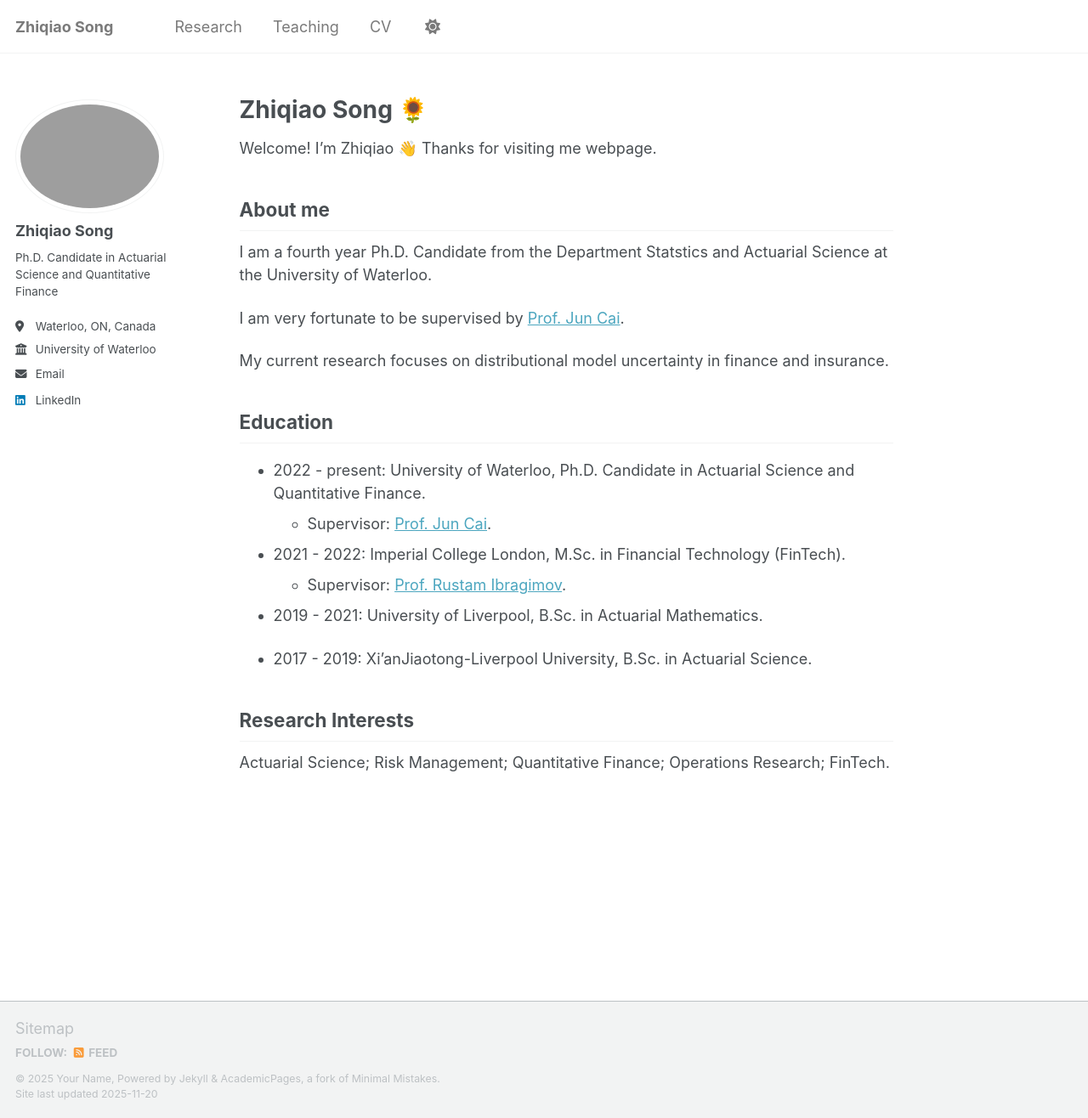
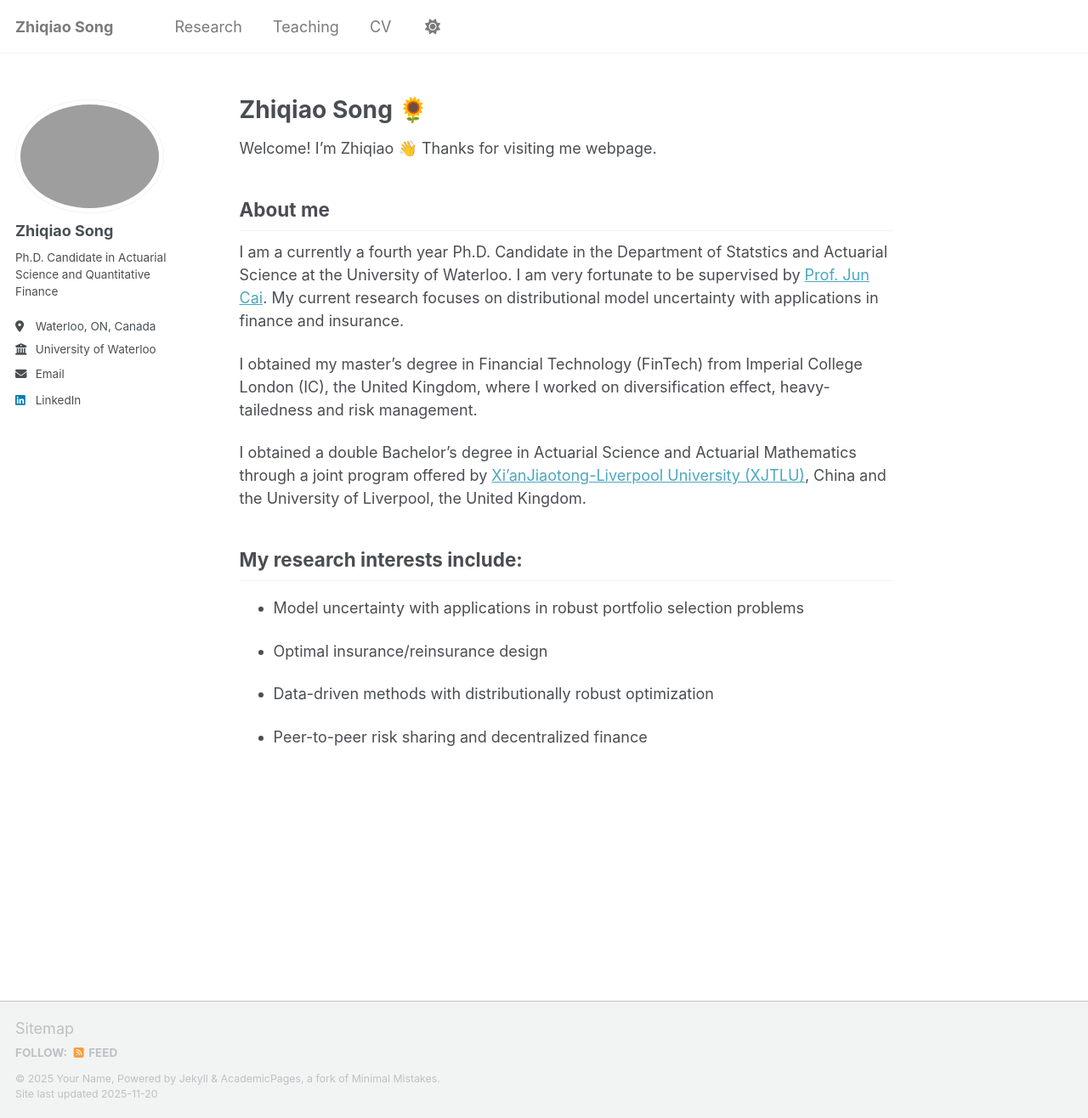
Before and after one commit to ZhiqiaoSong/zhiqiaosong.github.io, a Jekyll site: the page built from _pages/about.md, in a window 1280 px wide and 1316 px high. Shown: the whole window at 85% size. Built offline with Jekyll 4.4.1, drawn with Linux system fonts in a browser that asks for light colours; a script that is not in the unit is left out.

Commit message:
Update about.md

```diff
--- a/_pages/about.md
+++ b/_pages/about.md
@@ -13,26 +13,21 @@ Welcome! I'm Zhiqiao 👋 Thanks for visiting me webpage.
 
 ## About me
 
-I am a fourth year Ph.D. Candidate from the Department Statstics and Actuarial Science at the University of Waterloo.
+I am a currently a fourth year Ph.D. Candidate in the Department of Statstics and Actuarial Science at the University of Waterloo.
+I am very fortunate to be supervised by [Prof. Jun Cai](https://sas.uwaterloo.ca/~jcai/).
+My current research focuses on distributional model uncertainty with applications in finance and insurance.
 
-I am very fortunate to be supervised by [Prof. Jun Cai](https://sas.uwaterloo.ca/~jcai/).
+I obtained my master's degree in Financial Technology (FinTech) from Imperial College London (IC), the United Kingdom, where I worked on diversification effect, heavy-tailedness and risk management.
 
-My current research focuses on distributional model uncertainty in finance and insurance.
+I obtained a double Bachelor's degree in Actuarial Science and Actuarial Mathematics through a joint program offered by [Xi'anJiaotong-Liverpool University (XJTLU)](https://www.xjtlu.edu.cn/en), China and the University of Liverpool, the United Kingdom.
 
 
+## My research interests include:
 
-## Education
+* Model uncertainty with applications in robust portfolio selection problems
 
-* 2022 - present: University of Waterloo, Ph.D. Candidate in Actuarial Science and Quantitative Finance.
-  * Supervisor: [Prof. Jun Cai](https://sas.uwaterloo.ca/~jcai/).
+* Optimal insurance/reinsurance design
 
-* 2021 - 2022: Imperial College London, M.Sc. in Financial Technology (FinTech).
-  * Supervisor: [Prof. Rustam Ibragimov](https://profiles.imperial.ac.uk/i.rustam).
+* Data-driven methods with distributionally robust optimization
 
-* 2019 - 2021: University of Liverpool, B.Sc. in Actuarial Mathematics.
-
-* 2017 - 2019: Xi'anJiaotong-Liverpool University, B.Sc. in Actuarial Science.
-
-## Research Interests
-
-Actuarial Science; Risk Management; Quantitative Finance; Operations Research; FinTech.
+* Peer-to-peer risk sharing and decentralized finance
```
